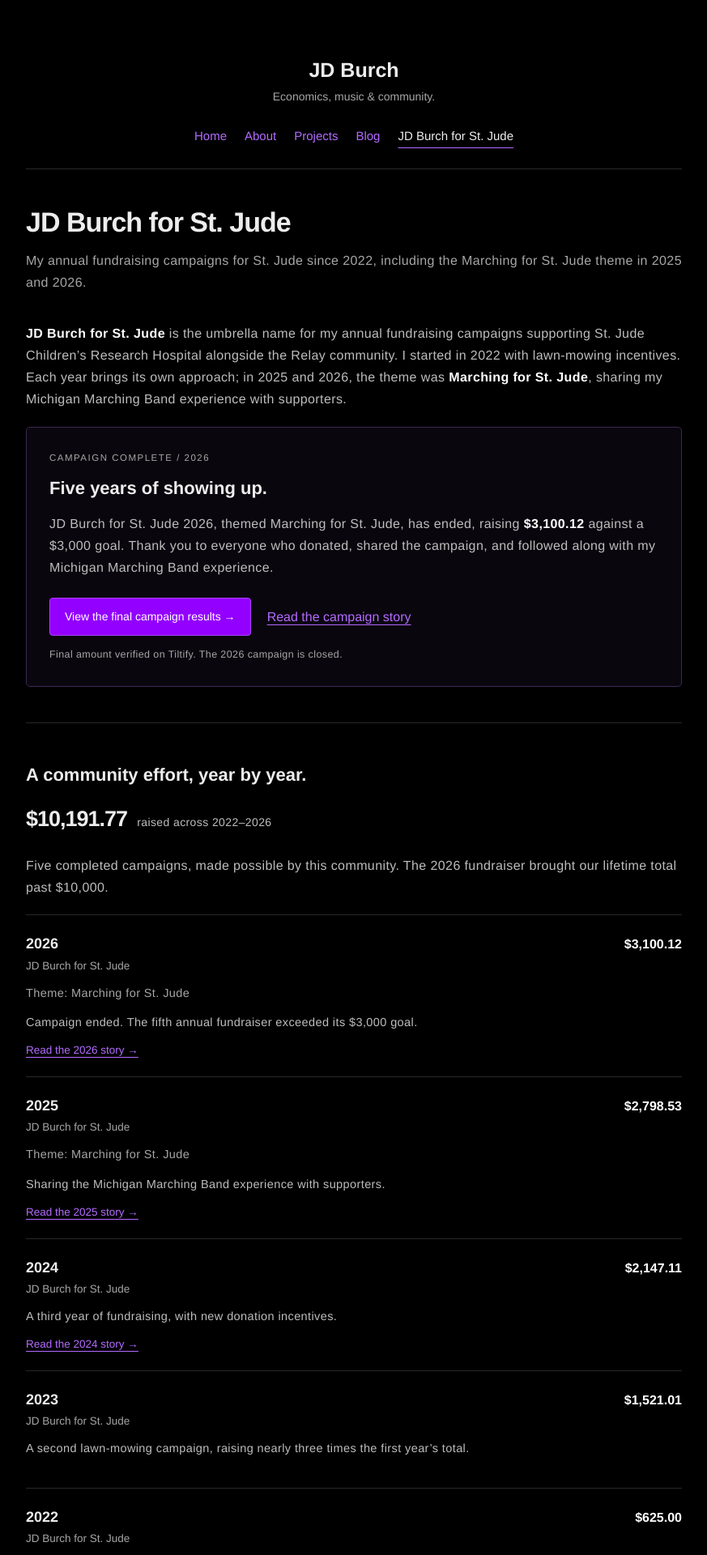
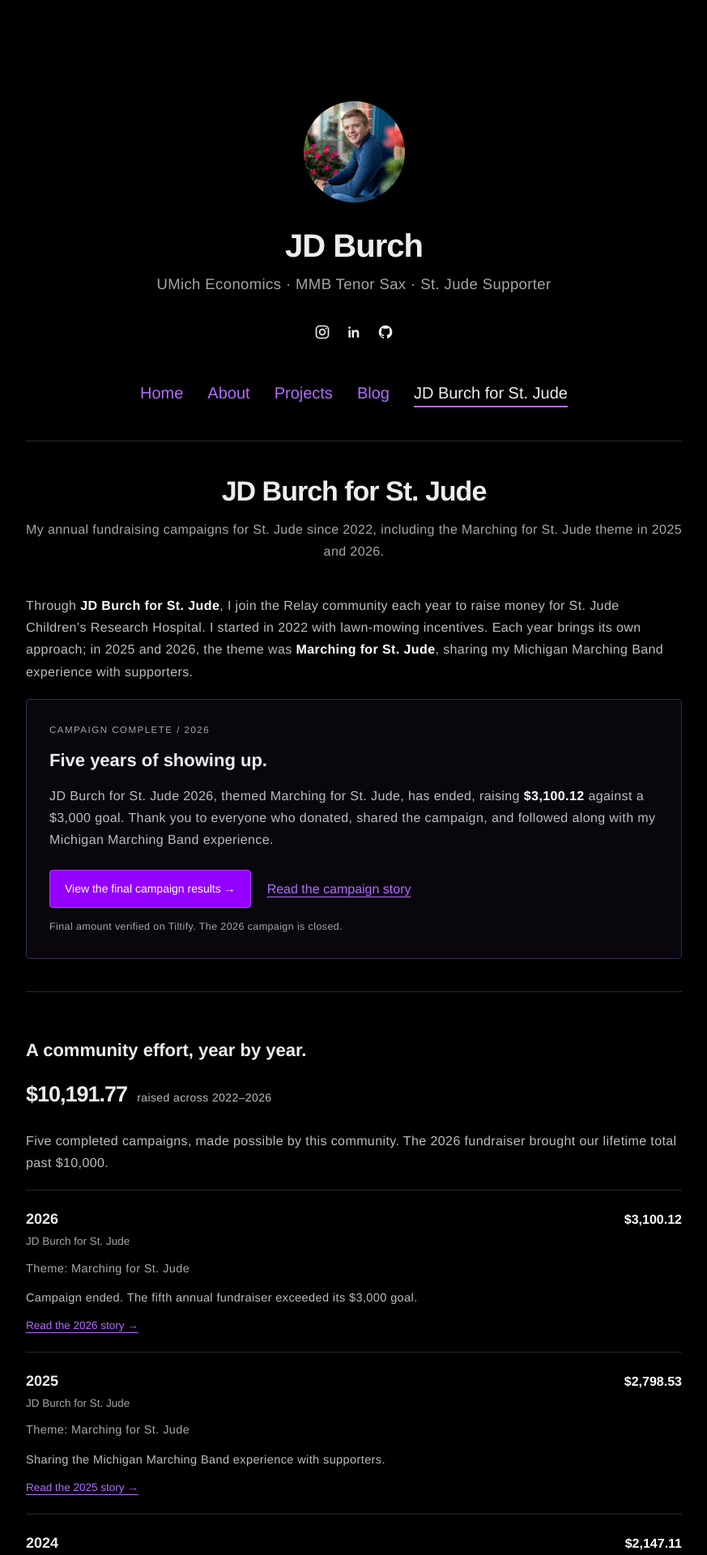
Before and after one commit to JDBurchHuzzah/jdburchhuzzah.github.io, a Jekyll site: the page built from st-jude.html, in a window 1280 px wide. Shown: the top 1920 px of the page at 81% size, without its empty margins (203-1076 px from the left). Built offline with Jekyll 4.4.1, drawn with Linux system fonts in a browser that asks for light colours.

Commit message:
Unify headers, restore original spacing, and simplify campaign wording

```diff
--- a/_includes/header.html
+++ b/_includes/header.html
@@ -1,11 +1,7 @@
-{% if page.title == 'Home' %}
 <header class="header-home">
   <a class="link" href="{{ '/about/' | relative_url }}"><img class="selfie" src="{{ '/assets/images/portrait.jpg' | relative_url }}" alt="About JD Burch" width="125" height="125" fetchpriority="high"></a>
-  <h1 class="title">{{ site.title }}</h1>
+  {% if page.title == 'Home' %}<h1 class="title">{{ site.title }}</h1>{% else %}<p class="title">{{ site.title }}</p>{% endif %}
   <p class="description">UMich Economics · MMB Tenor Sax · St. Jude Supporter</p>
   {% include social-links.html %}
 </header>
-{% else %}
-<a class="site-name" href="{{ '/' | relative_url }}">JD Burch<span>Economics, music &amp; community.</span></a>
-{% endif %}
 {% include nav.html %}
--- a/assets/site.css
+++ b/assets/site.css
@@ -8,21 +8,19 @@
 p { color: #bdbdbd; font-weight: 400; }
 h1,h2,h3 { color: #ededed; line-height: 1.25; }
 strong { font-weight: 600; }
-.site-shell { padding-top: 72px; }
-.header-home > .link > .selfie { object-fit: cover; margin-bottom: 22px; }
-.header-home > .description { color: var(--muted); width: 100%; max-width: 580px; margin: 0 auto 22px; font-size: 1.7rem; line-height: 1.7; }
-.social-links { display: flex; justify-content: center; flex-wrap: wrap; gap: 20px; }
-.social-links { gap: 8px; }
-.social-links a { display: inline-flex; align-items: center; justify-content: center; width: 40px; height: 40px; color: #ededed; text-decoration: none; }
+.site-shell { padding-top: 125px; }
+.header-home > .link > .selfie { object-fit: cover; margin-bottom: 25px; }
+.header-home > .title { margin: 0 0 13px; font-size: 4rem; line-height: 1.2; font-weight: 700; letter-spacing: -1px; color: #ededed; }
+.header-home > .description { color: var(--muted); width: 70%; margin: 0 auto 30px; font-size: 1.85rem; line-height: 1.2; }
+.social-links { display: flex; justify-content: center; flex-wrap: wrap; gap: 4px; }
+.social-links a { display: inline-flex; align-items: center; justify-content: center; width: 35px; height: 35px; color: #ededed; text-decoration: none; }
 .social-links svg { display: block; }
 .social-links a:hover { color: var(--accent); }
-.site-nav { display: flex; flex-wrap: wrap; justify-content: center; gap: 4px 22px; border-bottom: 1px solid var(--line); padding: 24px 0; margin-bottom: 44px; }
-.site-nav a { padding: 8px 0; font-size: 1.5rem; text-decoration: none; }
+.site-nav { display: flex; flex-wrap: wrap; justify-content: center; gap: 0; border-bottom: 1px solid var(--line); margin-top: 40px; padding: 0 0 40px; margin-bottom: 40px; }
+.site-nav a { padding: 7px 15px; font-size: 2rem; text-decoration: none; }
 .site-nav a[aria-current] { color: #eee; text-decoration: underline; text-decoration-color: var(--accent); text-underline-offset: 9px; }
-.site-name { display: block; text-align: center; font-size: 2.5rem; font-weight: 700; text-decoration: none; color: #ededed; }
-.site-name span { display: block; color: var(--muted); font-size: 1.4rem; font-weight: 400; margin-top: 10px; }
 .site-main { margin: 0; min-height: 35vh; }
-.page-heading { margin-bottom: 36px; }
+.page-heading { margin-bottom: 40px; text-align: center; }
 .page-heading h1 { margin: 0 0 12px; font-size: 3.4rem; }
 .page-heading p { margin: 0; color: var(--muted); }
 .intro { max-width: 650px; margin: 0 auto; text-align: center; }
@@ -32,7 +30,7 @@
 .intro .actions { justify-content: center; }
 .button { display: inline-block; background: #9300ff; border: 1px solid #a944ff; color: white; text-decoration: none; border-radius: 4px; padding: 12px 18px; font-size: 1.4rem; line-height: 1.5; }
 .button:hover { color: white; background: #a52bff; }
-.section { border-top: 1px solid var(--line); margin-top: 44px; padding-top: 32px; }
+.section { border-top: 1px solid var(--line); margin-top: 40px; padding-top: 40px; }
 .section-heading { display: flex; align-items: baseline; justify-content: space-between; flex-wrap: wrap; gap: 12px; margin-bottom: 24px; }
 .section-heading h2 { margin: 0; }
 .section-heading > a { font-size: 1.3rem; }
@@ -68,7 +66,7 @@
 .campaign p { font-size: 1.45rem; margin: 12px 0; }
 .campaign a { font-size: 1.35rem; }
 .small-note { font-size: 1.25rem; color: var(--muted); margin-bottom: 0; }
-.footer-main { border-color: var(--line); margin-top: 52px; }
+.footer-main { border-color: var(--line); margin-top: 40px; }
 .footer-main p,.footer-main > .extra { color: var(--muted); font-size: 1.2rem; }
 .footer-main p { margin-bottom: 8px; }
 .footer-main > .extra > .link { color: var(--muted); }
@@ -80,9 +78,9 @@
 .alignleft { float: left; }
 .alignright { float: right; }
 @media(max-width: 600px) {
- .site-shell { padding-top: 36px; }
- .site-nav { gap: 0 18px; padding: 18px 0; margin-bottom: 32px; }
- .site-nav a { font-size: 1.4rem; }
+ .header-home > .description { width: 90%; line-height: 1.5; }
+ .site-nav { gap: 0; padding-bottom: 40px; margin-bottom: 40px; }
+ .site-nav a { font-size: 1.6rem; padding: 7px 12px; }
  .three-up { grid-template-columns: 1fr; gap: 28px; }
  .three-up article { border-left: 2px solid #54247d; padding-left: 18px; }
  .feature { padding: 22px; }
--- a/projects.html
+++ b/projects.html
@@ -7,7 +7,7 @@
 <article class="project-entry">
 <p class="eyebrow">Community · 2022–present</p>
 <h2><a href="{{ '/st-jude/' | relative_url }}">JD Burch for St. Jude</a></h2>
-<p>My annual fundraising campaigns supporting St. Jude Children’s Research Hospital, under the umbrella name JD Burch for St. Jude. I organize the campaigns and create donation incentives. The 2025 and 2026 campaigns used the theme Marching for St. Jude, sharing my Michigan Marching Band experience with supporters.</p>
+<p>Through JD Burch for St. Jude, I run annual fundraising campaigns supporting St. Jude Children’s Research Hospital. I organize the campaigns and create donation incentives. The 2025 and 2026 campaigns used the theme Marching for St. Jude, sharing my Michigan Marching Band experience with supporters.</p>
 <p><strong>Impact:</strong> $10,191.77 raised across five completed campaigns from 2022–2026. The 2026 campaign raised $3,100.12 against a $3,000 goal.</p>
 <a href="{{ '/st-jude/' | relative_url }}">Explore the campaigns →</a>
 </article>
--- a/st-jude.html
+++ b/st-jude.html
@@ -4,7 +4,7 @@
 permalink: /st-jude/
 description: My annual fundraising campaigns for St. Jude since 2022, including the Marching for St. Jude theme in 2025 and 2026.
 ---
-<p><strong>JD Burch for St. Jude</strong> is the umbrella name for my annual fundraising campaigns supporting St. Jude Children’s Research Hospital alongside the Relay community. I started in 2022 with lawn-mowing incentives. Each year brings its own approach; in 2025 and 2026, the theme was <strong>Marching for St. Jude</strong>, sharing my Michigan Marching Band experience with supporters.</p>
+<p>Through <strong>JD Burch for St. Jude</strong>, I join the Relay community each year to raise money for St. Jude Children’s Research Hospital. I started in 2022 with lawn-mowing incentives. Each year brings its own approach; in 2025 and 2026, the theme was <strong>Marching for St. Jude</strong>, sharing my Michigan Marching Band experience with supporters.</p>
 <div class="feature"><p class="eyebrow">Campaign complete / 2026</p><h2>Five years of showing up.</h2><p>JD Burch for St. Jude 2026, themed Marching for St. Jude, has ended, raising <strong>$3,100.12</strong> against a $3,000 goal. Thank you to everyone who donated, shared the campaign, and followed along with my Michigan Marching Band experience.</p><div class="actions"><a class="button" href="https://tiltify.com/@jd-burch/jd-burch-for-st-jude-2026">View the final campaign results →</a><a href="{{ '/StJude26/' | relative_url }}">Read the campaign story</a></div><p class="small-note">Final amount verified on Tiltify. The 2026 campaign is closed.</p></div>
 <section class="section" aria-labelledby="history"><h2 id="history">A community effort, year by year.</h2><p class="impact"><strong>$10,191.77</strong> raised across 2022–2026</p><p>Five completed campaigns, made possible by this community. The 2026 fundraiser brought our lifetime total past $10,000.</p>
 <div class="campaign-list">{% for campaign in site.data.campaigns %}<article class="campaign"><div class="campaign-top"><h3>{{ campaign.year }} <span>{{ campaign.title }}</span></h3>{% if campaign.raised %}<strong>{{ campaign.raised }}</strong>{% endif %}</div>{% if campaign.theme %}<p class="small-note">Theme: {{ campaign.theme }}</p>{% endif %}<p>{{ campaign.note }}</p>{% if campaign.story %}<a href="{{ campaign.story | relative_url }}">Read the {{ campaign.year }} story →</a>{% endif %}</article>{% endfor %}</div>
```
Also changed, not shown: about.md (+6 -6 lines), legacyabout.md (+1 -1 lines), README.md.
